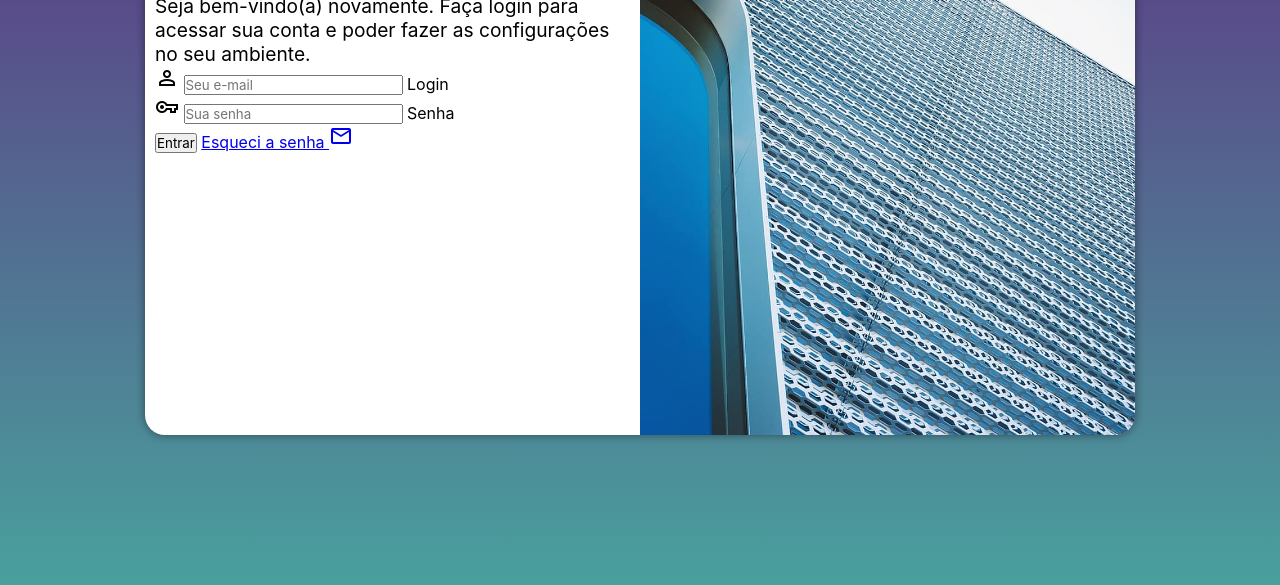
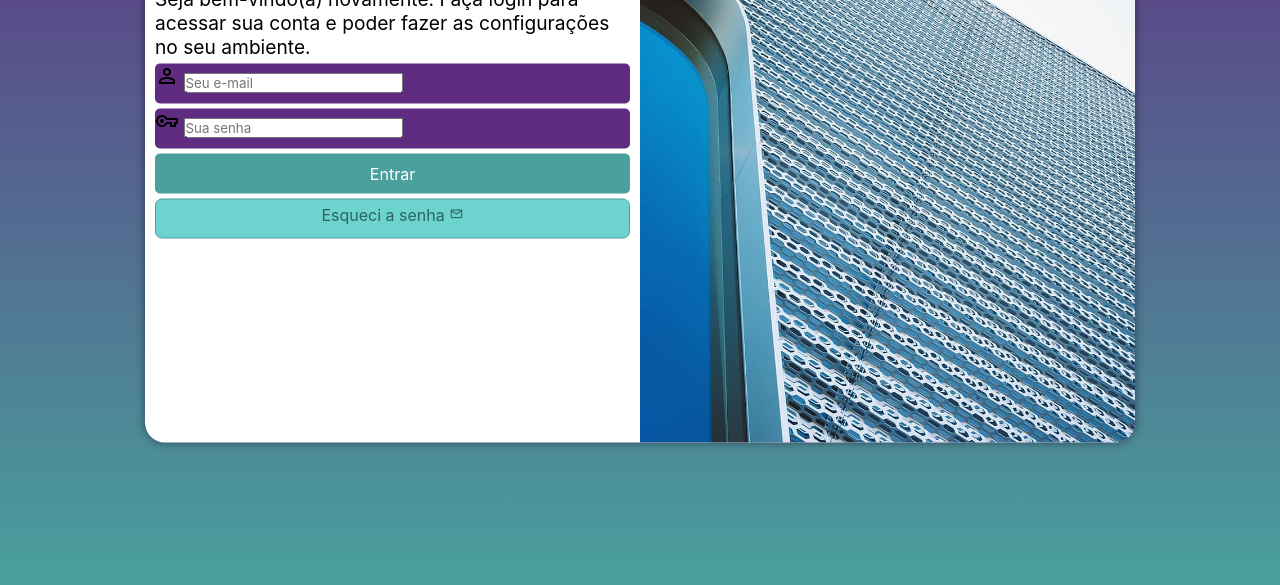
Before and after one commit to coelhoalexandre/projeto-login-curso-em-video, a plain HTML site: page index.html in a window 1280 px wide. Shown: the part 215-800 px from the top of the page. Drawn offline with nearby package versions, Linux system fonts and the light colour scheme.

Commit message:
estilizando form

```diff
--- a/estilos/style.css
+++ b/estilos/style.css
@@ -36,7 +36,7 @@ section#login {
 
     background-color: white;
     width: 250px;
-    height: 500px;
+    height: 515px;
     border-radius: 20px;
     box-shadow: 0px 0px 10px rgba(0, 0, 0, 0.458);
 
@@ -66,3 +66,54 @@ div#formulario > h1 {
 div#formulario > p {
     font-size: 0.8em;
 }
+
+form label {
+    display: none;
+}
+
+form > div.campo {
+    display: block;
+    background-color: #5f2c82;
+    width: 100%;
+    height: 40px;
+    border-radius: 5px;
+    margin: 5px 0px;
+}
+
+form > input[type=submit] {
+    display: block;
+    font-size: 1em;
+    width: 100%;
+    height: 40px;
+    background-color: #49a09d;
+    color: white;
+    border: none;
+    border-radius: 5px;
+}
+
+form > input[type=submit]:hover {
+    background-color: #2d6462;
+}
+
+form  > a.botao {
+    display: block;
+    text-align: center;
+    font-size: 1em;
+    width: 100%;
+    height: 40px;
+    padding-top: 5px;
+    margin-top: 5px;
+    background-color: #6cd3cf;
+    color: #2d6462;
+    border: 1px solid #49a09d;
+    border-radius: 7px;
+    text-decoration: none;
+}
+
+form > a.botao:hover {
+    background-color: #6cd3cf;
+}
+
+form > a.botao > span {
+    font-size: 0.9em;
+}
--- a/index.html
+++ b/index.html
@@ -5,7 +5,7 @@
     <meta http-equiv="X-UA-Compatible" content="IE=edge">
     <meta name="viewport" content="width=device-width, initial-scale=1.0">
     <title>Login</title>
-    <link href="https://fonts.googleapis.com/css2?family=Material+Symbols+Outlined" rel="stylesheet" />
+    <link href="https://fonts.googleapis.com/css2?family=Material+Symbols+Outlined:wght,FILL@500,1" rel="stylesheet" />
     <link rel="stylesheet" href="estilos/style.css">
     <link rel="stylesheet" href="estilos/media-query.css">
 </head>
@@ -32,7 +32,7 @@
                         <label for="isenha">Senha</label>
                     </div>
                     <input type="submit" value="Entrar">
-                    <a href="esqueci.html">
+                    <a href="esqueci.html" class="botao">
                         Esqueci a senha <span class="material-symbols-outlined">mail</span>
                     </a>
                 </form>
```
